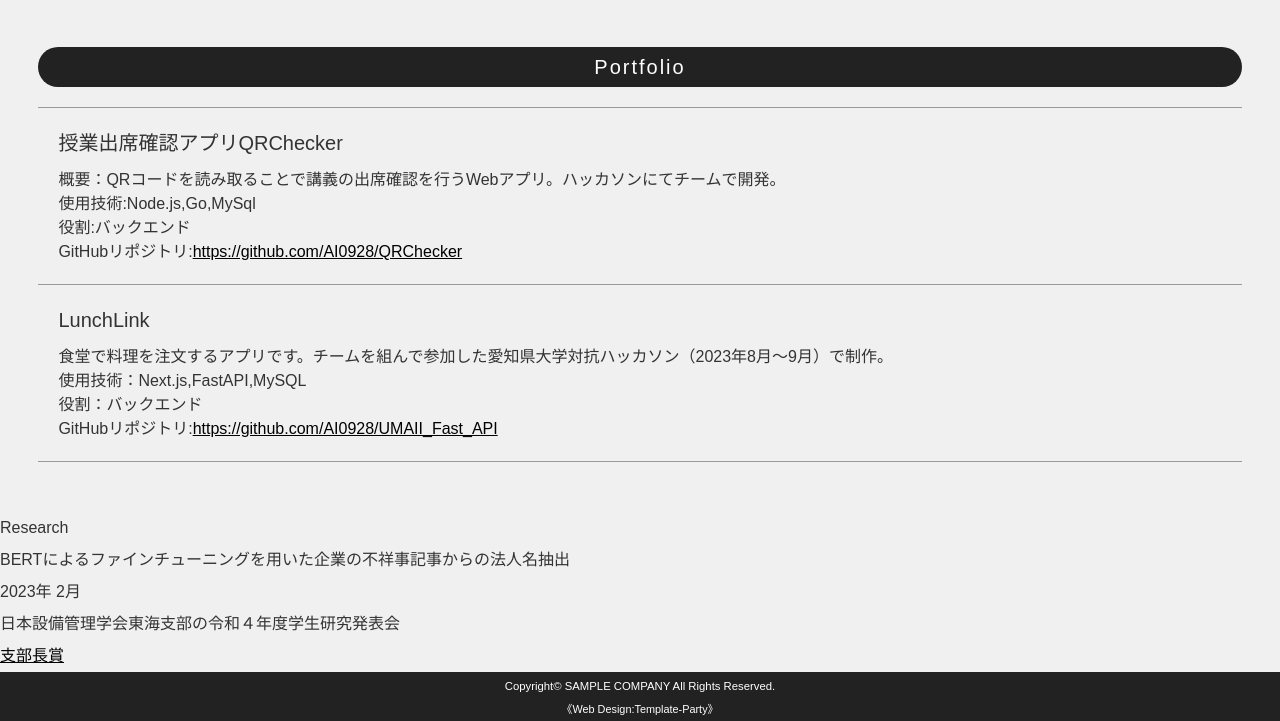
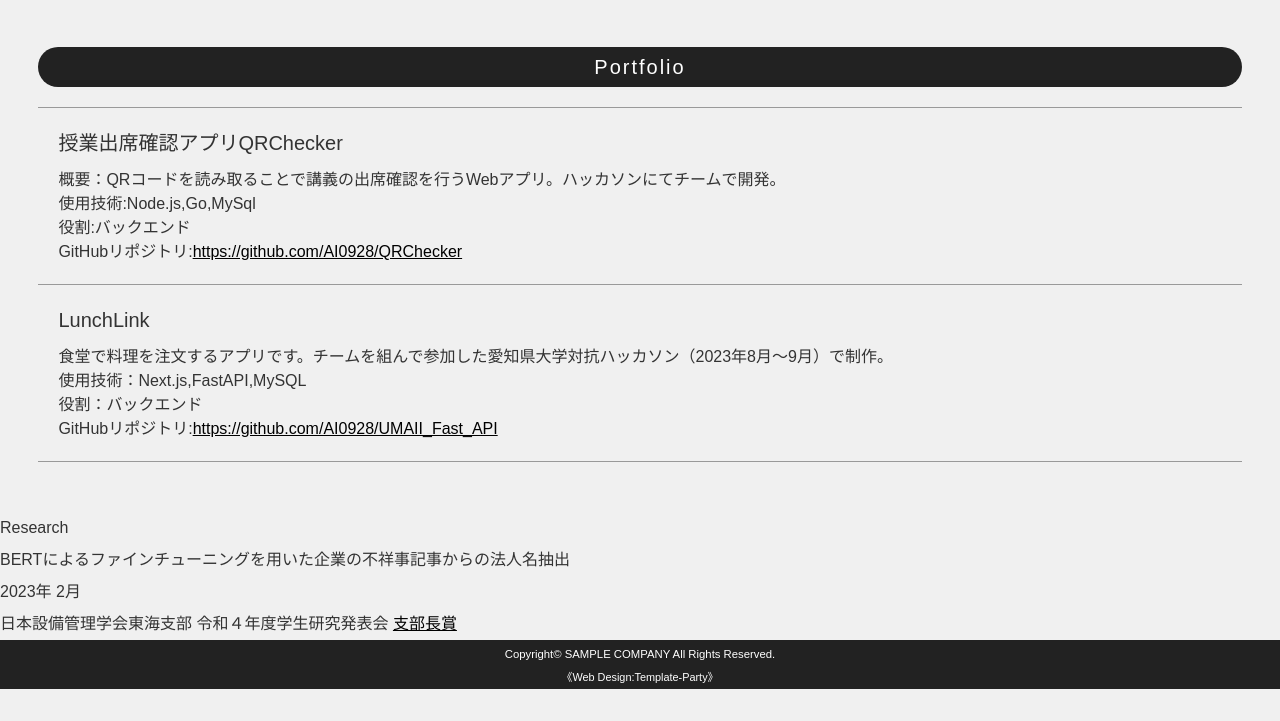
Before and after one commit to AI0928/AI0928.github.io, a plain HTML site: page portfolio/index.html in a window 1280 px wide. Shown: the part 1005-1726 px from the top of the page. After the commit the page ends 1694 px from the top, so only its background shows below. Drawn offline with nearby package versions, Linux system fonts and the light colour scheme.

Commit message:
Update index.html

```diff
--- a/portfolio/index.html
+++ b/portfolio/index.html
@@ -87,9 +87,7 @@
 <dl>
 <h4>BERTによるファインチューニングを用いた企業の不祥事記事からの法人名抽出</h4>
 <dt>2023年 2月</dt>
-<dd>日本設備管理学会東海支部の令和４年度学生研究発表会
-<br><a href="https://github.com/AI0928/UMAII_Fast_API">支部長賞</a>
-</dd>
+<dd>日本設備管理学会東海支部 令和４年度学生研究発表会 <a href="https://github.com/AI0928/UMAII_Fast_API">支部長賞</a></dd>
 </section>
 <!--/#research-->
 
```
